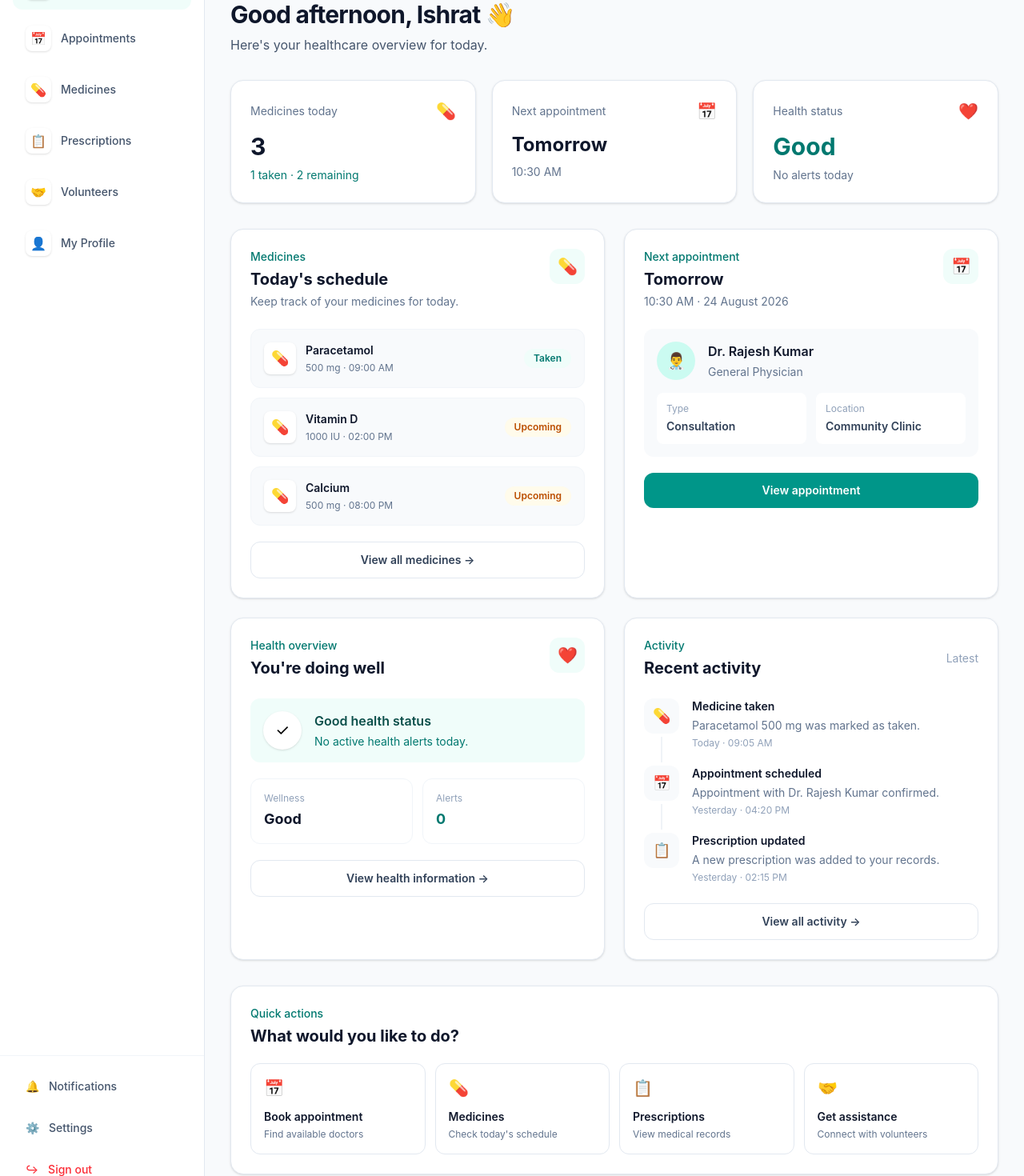
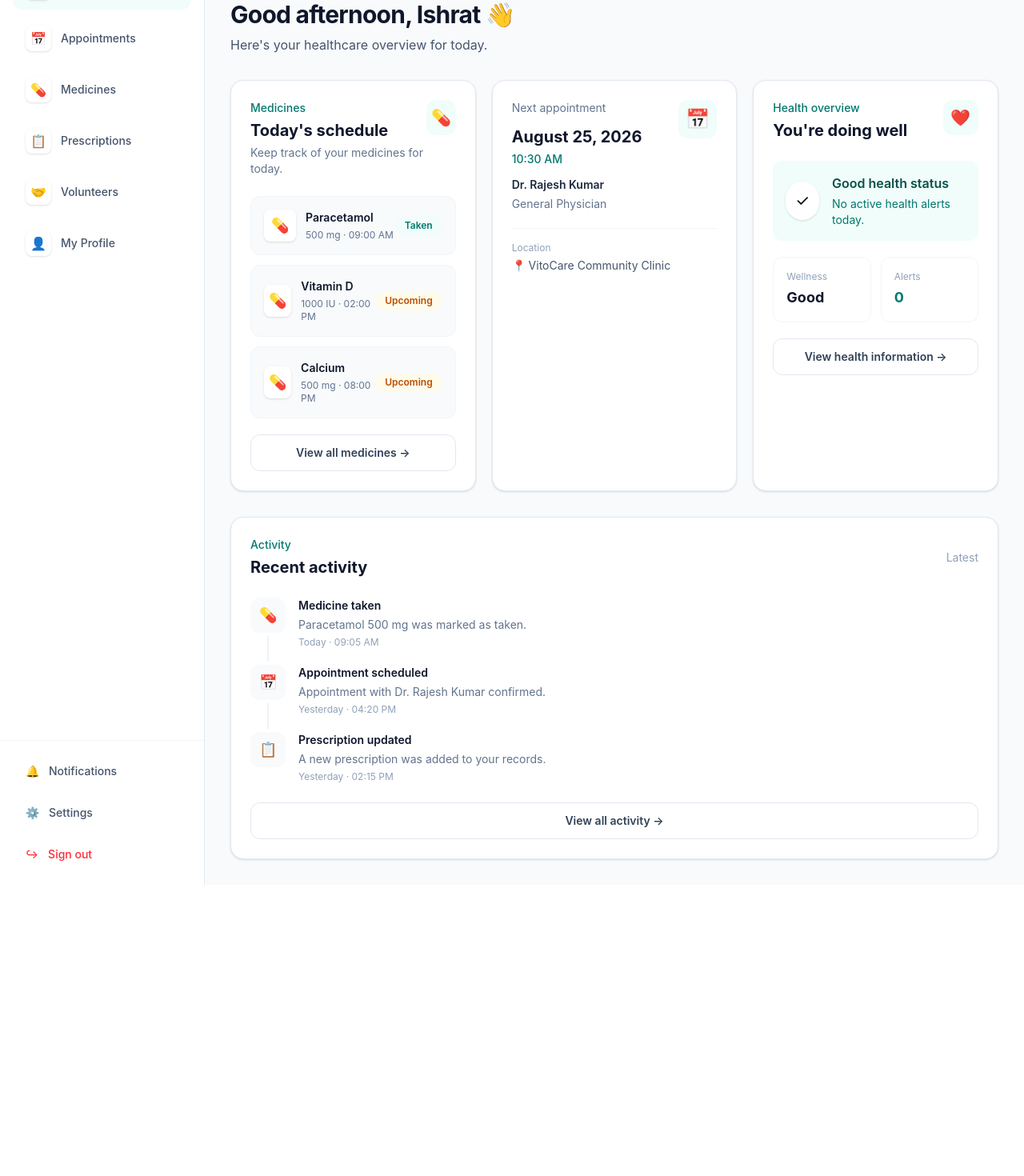
Before and after one commit to Ishrat07-vit/VitoCare-01, a React (Vite) app in the folder frontend/: page /dashboard in a window 1280 px wide. Shown: the part 140-1610 px from the top of the page at 80% size. After the commit the page ends 1246 px from the top, so only its background shows below. Built offline with nearby package versions, Linux system fonts and the light colour scheme.

Commit message:
Connect appointments with patient dashboard

```diff
--- a/frontend/src/features/patient/components/AppointmentSummary.tsx
+++ b/frontend/src/features/patient/components/AppointmentSummary.tsx
@@ -1,83 +1,76 @@
+import { useAppointments } from '../store/AppointmentContext'
+
 function AppointmentSummary() {
+  const { appointments } = useAppointments()
+
+  const nextAppointment = appointments.find(
+    (appointment) => appointment.status === 'Confirmed'
+  )
+
   return (
-    <section className="rounded-2xl border border-slate-200 bg-white p-6 shadow-sm">
+    <div className="rounded-2xl border border-slate-200 bg-white p-6 shadow-sm">
 
       <div className="flex items-start justify-between">
 
         <div>
-          <p className="text-sm font-medium text-teal-700">
+
+          <p className="text-sm text-slate-500">
             Next appointment
           </p>
 
-          <h2 className="mt-1 text-xl font-bold text-slate-900">
-            Tomorrow
-          </h2>
+          {nextAppointment ? (
+            <>
+              <h3 className="mt-3 text-xl font-bold text-slate-900">
+                {nextAppointment.date}
+              </h3>
+
+              <p className="mt-1 text-sm font-medium text-teal-700">
+                {nextAppointment.time}
+              </p>
+
+              <p className="mt-3 text-sm font-semibold text-slate-800">
+                {nextAppointment.doctor}
+              </p>
 
               <p className="mt-1 text-sm text-slate-500">
-            10:30 AM · 24 August 2026
+                {nextAppointment.specialty}
               </p>
+            </>
+          ) : (
+            <>
+              <h3 className="mt-3 text-xl font-bold text-slate-900">
+                No appointment
+              </h3>
+
+              <p className="mt-2 text-sm text-slate-500">
+                You have no upcoming appointments.
+              </p>
+            </>
+          )}
+
         </div>
 
-        <div className="flex h-11 w-11 items-center justify-center rounded-xl bg-teal-50 text-xl">
+        <div className="flex h-12 w-12 items-center justify-center rounded-xl bg-teal-50 text-2xl">
           📅
         </div>
 
       </div>
 
-      <div className="mt-6 rounded-xl bg-slate-50 p-4">
+      {nextAppointment && (
+        <div className="mt-5 border-t border-slate-100 pt-4">
 
-        <div className="flex items-center gap-4">
-
-          <div className="flex h-12 w-12 items-center justify-center rounded-full bg-teal-100 text-xl">
-            👨‍⚕️
-          </div>
-
-          <div>
-            <p className="font-semibold text-slate-900">
-              Dr. Rajesh Kumar
-            </p>
-
-            <p className="mt-1 text-sm text-slate-500">
-              General Physician
-            </p>
-          </div>
-
-        </div>
-
-        <div className="mt-4 grid grid-cols-2 gap-3">
-
-          <div className="rounded-lg bg-white p-3">
-            <p className="text-xs text-slate-400">
-              Type
-            </p>
-
-            <p className="mt-1 text-sm font-semibold text-slate-700">
-              Consultation
-            </p>
-          </div>
-
-          <div className="rounded-lg bg-white p-3">
           <p className="text-xs text-slate-400">
             Location
           </p>
 
-            <p className="mt-1 text-sm font-semibold text-slate-700">
-              Community Clinic
+          <p className="mt-1 text-sm text-slate-600">
+            📍 {nextAppointment.location}
           </p>
-          </div>
 
         </div>
+      )}
 
     </div>
-
-      <button
-        type="button"
-        className="mt-5 w-full rounded-xl bg-teal-600 px-4 py-3 text-sm font-semibold text-white transition hover:bg-teal-700"
-      >
-        View appointment
-      </button>
-
-    </section>
   )
 }
 
--- a/frontend/src/features/patient/pages/PatientDashboard.tsx
+++ b/frontend/src/features/patient/pages/PatientDashboard.tsx
@@ -10,10 +10,8 @@ function PatientDashboard() {
   return (
     <div className="flex min-h-screen bg-slate-50">
 
-      {/* Sidebar */}
       <PatientSidebar />
 
-      {/* Main area */}
       <div className="flex min-w-0 flex-1 flex-col">
 
         <PatientHeader />
@@ -23,6 +21,7 @@ function PatientDashboard() {
           <div className="mx-auto max-w-7xl">
 
             {/* Welcome */}
+
             <div>
 
               <p className="text-sm font-medium text-teal-700">
@@ -39,88 +38,9 @@ function PatientDashboard() {
 
             </div>
 
-            {/* Quick summary */}
-            <div className="mt-8 grid gap-5 md:grid-cols-3">
+            {/* Summary */}
 
-              {/* Medicines */}
-              <div className="rounded-2xl border border-slate-200 bg-white p-6 shadow-sm">
-
-                <div className="flex items-center justify-between">
-
-                  <p className="text-sm text-slate-500">
-                    Medicines today
-                  </p>
-
-                  <span className="text-xl">
-                    💊
-                  </span>
-
-                </div>
-
-                <p className="mt-3 text-3xl font-bold text-slate-900">
-                  3
-                </p>
-
-                <p className="mt-2 text-sm text-teal-700">
-                  1 taken · 2 remaining
-                </p>
-
-              </div>
-
-              {/* Appointment */}
-              <div className="rounded-2xl border border-slate-200 bg-white p-6 shadow-sm">
-
-                <div className="flex items-center justify-between">
-
-                  <p className="text-sm text-slate-500">
-                    Next appointment
-                  </p>
-
-                  <span className="text-xl">
-                    📅
-                  </span>
-
-                </div>
-
-                <p className="mt-3 text-2xl font-bold text-slate-900">
-                  Tomorrow
-                </p>
-
-                <p className="mt-2 text-sm text-slate-500">
-                  10:30 AM
-                </p>
-
-              </div>
-
-              {/* Health */}
-              <div className="rounded-2xl border border-slate-200 bg-white p-6 shadow-sm">
-
-                <div className="flex items-center justify-between">
-
-                  <p className="text-sm text-slate-500">
-                    Health status
-                  </p>
-
-                  <span className="text-xl">
-                    ❤️
-                  </span>
-
-                </div>
-
-                <p className="mt-3 text-3xl font-bold text-teal-700">
-                  Good
-                </p>
-
-                <p className="mt-2 text-sm text-slate-500">
-                  No alerts today
-                </p>
-
-              </div>
-
-            </div>
-
-            {/* Main dashboard */}
-            <div className="mt-8 grid gap-6 xl:grid-cols-2">
+            <div className="mt-8 grid gap-5 md:grid-cols-2 xl:grid-cols-3">
 
               <MedicineSummary />
 
@@ -128,98 +48,15 @@ function PatientDashboard() {
 
               <HealthSummary />
 
+            </div>
+
+            {/* Recent Activity */}
+
+            <div className="mt-8">
+
               <RecentActivity />
 
             </div>
-
-            {/* Quick actions */}
-            <section className="mt-8 rounded-2xl border border-slate-200 bg-white p-6 shadow-sm">
-
-              <div>
-
-                <p className="text-sm font-medium text-teal-700">
-                  Quick actions
-                </p>
-
-                <h2 className="mt-1 text-xl font-bold text-slate-900">
-                  What would you like to do?
-                </h2>
-
-              </div>
-
-              <div className="mt-5 grid gap-3 sm:grid-cols-2 lg:grid-cols-4">
-
-                <button
-                  type="button"
-                  className="rounded-xl border border-slate-200 p-4 text-left transition hover:border-teal-200 hover:bg-teal-50"
-                >
-                  <span className="text-xl">
-                    📅
-                  </span>
-
-                  <p className="mt-3 text-sm font-semibold text-slate-900">
-                    Book appointment
-                  </p>
-
-                  <p className="mt-1 text-xs text-slate-500">
-                    Find available doctors
-                  </p>
-                </button>
-
-                <button
-                  type="button"
-                  className="rounded-xl border border-slate-200 p-4 text-left transition hover:border-teal-200 hover:bg-teal-50"
-                >
-                  <span className="text-xl">
-                    💊
-                  </span>
-
-                  <p className="mt-3 text-sm font-semibold text-slate-900">
-                    Medicines
-                  </p>
-
-                  <p className="mt-1 text-xs text-slate-500">
-                    Check today's schedule
-                  </p>
-                </button>
-
-                <button
-                  type="button"
-                  className="rounded-xl border border-slate-200 p-4 text-left transition hover:border-teal-200 hover:bg-teal-50"
-                >
-                  <span className="text-xl">
-                    📋
-                  </span>
-
-                  <p className="mt-3 text-sm font-semibold text-slate-900">
-                    Prescriptions
-                  </p>
-
-                  <p className="mt-1 text-xs text-slate-500">
-                    View medical records
-                  </p>
-                </button>
-
-                <button
-                  type="button"
-                  className="rounded-xl border border-slate-200 p-4 text-left transition hover:border-teal-200 hover:bg-teal-50"
-                >
-                  <span className="text-xl">
-                    🤝
-                  </span>
-
-                  <p className="mt-3 text-sm font-semibold text-slate-900">
-                    Get assistance
-                  </p>
-
-                  <p className="mt-1 text-xs text-slate-500">
-                    Connect with volunteers
-                  </p>
-                </button>
-
-              </div>
-
-            </section>
 
           </div>
 
```
Lines whose indentation alone changed are shown as unchanged.
